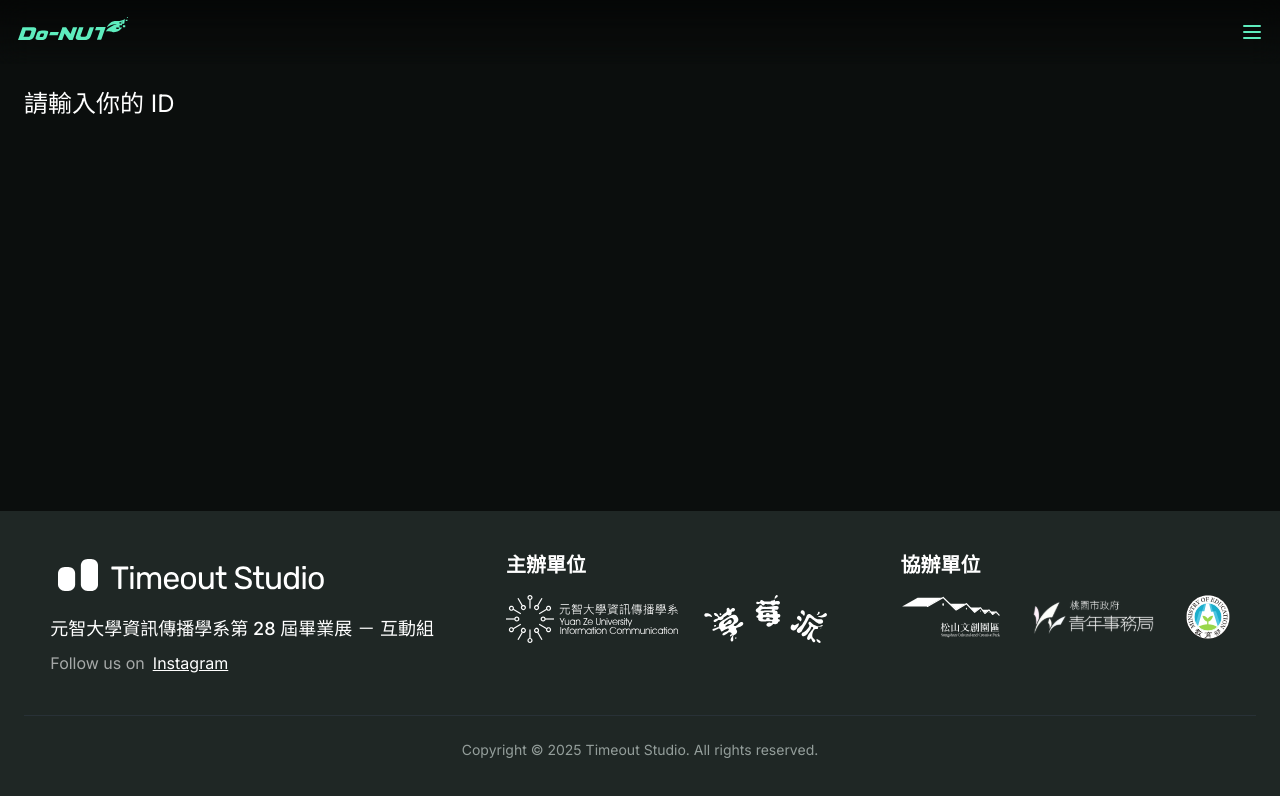
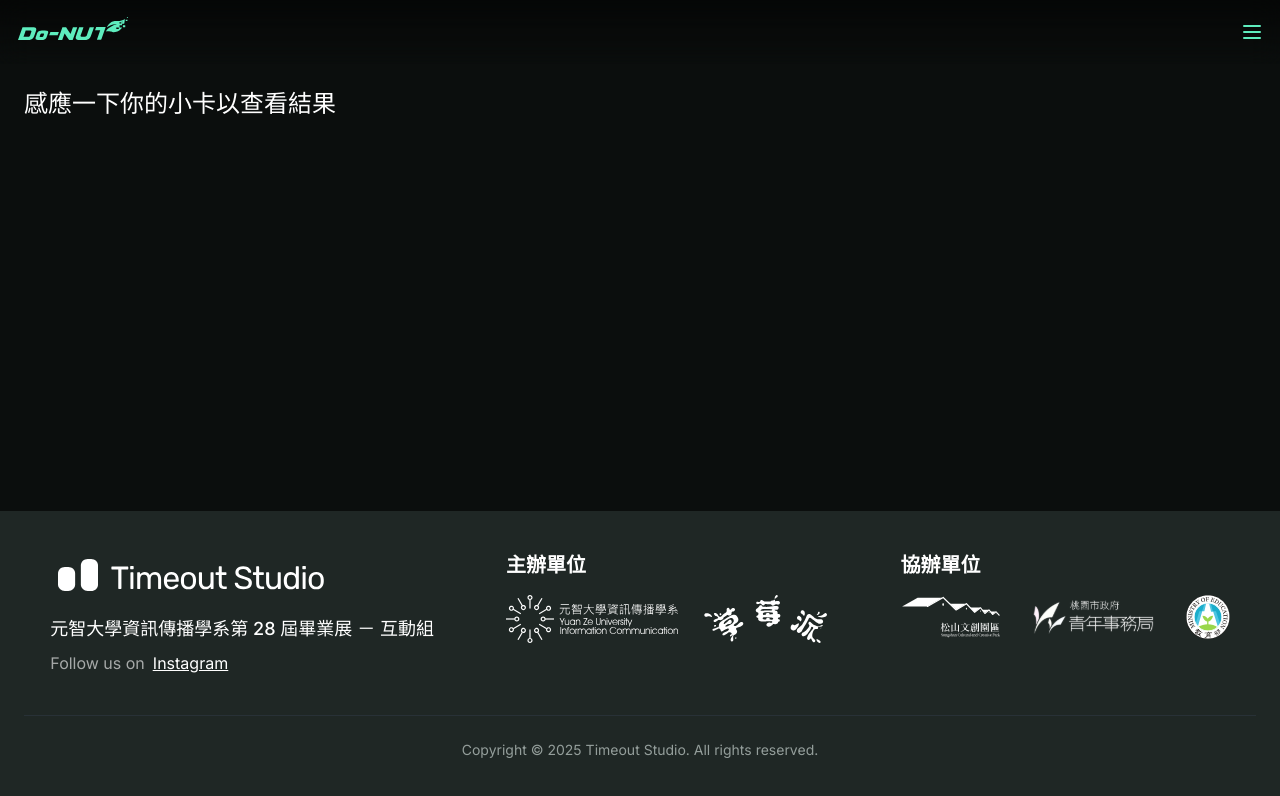
Before and after one commit to Timeout-Studio/donut-fe, a Next.js app: page /result in a window 1280 px wide. Shown: the top 796 px of the page. Built offline with nearby package versions, Linux system fonts and the light colour scheme.

Commit message:
fix: Update header text on ResultPage for clarity

```diff
--- a/app/result/page.tsx
+++ b/app/result/page.tsx
@@ -17,7 +17,7 @@
 
   return (
     <div className="p-6">
-      <h1 className="text-2xl">請輸入你的 ID</h1>
+      <h1 className="text-2xl">感應一下你的小卡以查看結果</h1>
     </div>
   )
 }
```
